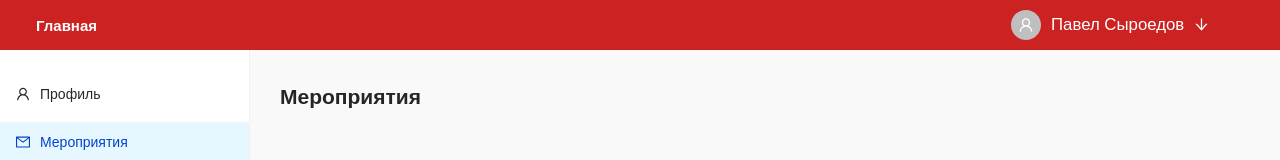
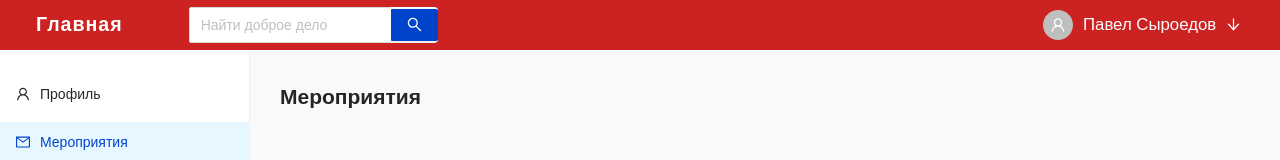
Before and after one commit to RTUITLab/MoscowCityHack-Front, a Next.js app: page /account/events in a window 1280 px wide. Shown: the top 160 px of the page. Built offline with nearby package versions, Linux system fonts and the light colour scheme; no server answers; a web font is replaced by a local one.

Commit message:
add search

```diff
--- a/components/Header/Header.js
+++ b/components/Header/Header.js
@@ -2,25 +2,36 @@ import styles from './Header.module.scss';
 import { useRouter } from 'next/router';
 import { useContext } from 'react';
 import MainContext from '../../contexts/MainContext';
-import { Popover, Button } from 'antd';
+import { Popover, Button, Input, Space } from 'antd';
 import { ArrowDownOutlined } from '@ant-design/icons';
+
+const { Search } = Input;
 
 export default function Header({ disableButtons }) {
  const [state, useState] = useContext(MainContext);
  const router = useRouter();
 
  return (
-  <div className={styles.parent}>
+  <header className={styles.parent}>
    {!disableButtons ? (
     <>
+     <div style={{ display: 'flex', gap: '50px' }}>
       <Button
        type="text"
        style={{ display: 'flex', color: 'white' }}
        onClick={() => {
         router.push('/');
        }}>
-      Главная
+       <span style={{ fontSize: '1.4em', letterSpacing: '1px' }}>Главная</span>
       </Button>
+      <Search
+       enterButton
+       placeholder="Найти доброе дело"
+       allowClear
+       onSearch={() => {}}
+       style={{ width: 250, color: 'black' }}
+      />
+     </div>
      <Popover
       title={state.user.name}
       content={() => {
@@ -42,6 +53,6 @@ export default function Header({ disableButtons }) {
      {/*<span>Топ организаций</span>*/}
     </>
    ) : null}
-  </div>
+  </header>
  );
 }
--- a/components/Header/Header.module.scss
+++ b/components/Header/Header.module.scss
@@ -3,9 +3,9 @@
  width: 100%;
  background-color: #cc2222;
  display: flex;
+ justify-content: space-between;
  align-items: center;
  padding-left: 20px;
- gap: 70%;
  font-size: 1.5em;
  .accountButton {
   display: flex;
@@ -15,6 +15,7 @@
   align-items: center;
   flex-direction: row;
   color: white;
+  padding-right: 3%;
   .arrow {
    transition: transform 0.5s;
   }
```
Lines whose indentation alone changed are shown as unchanged.
